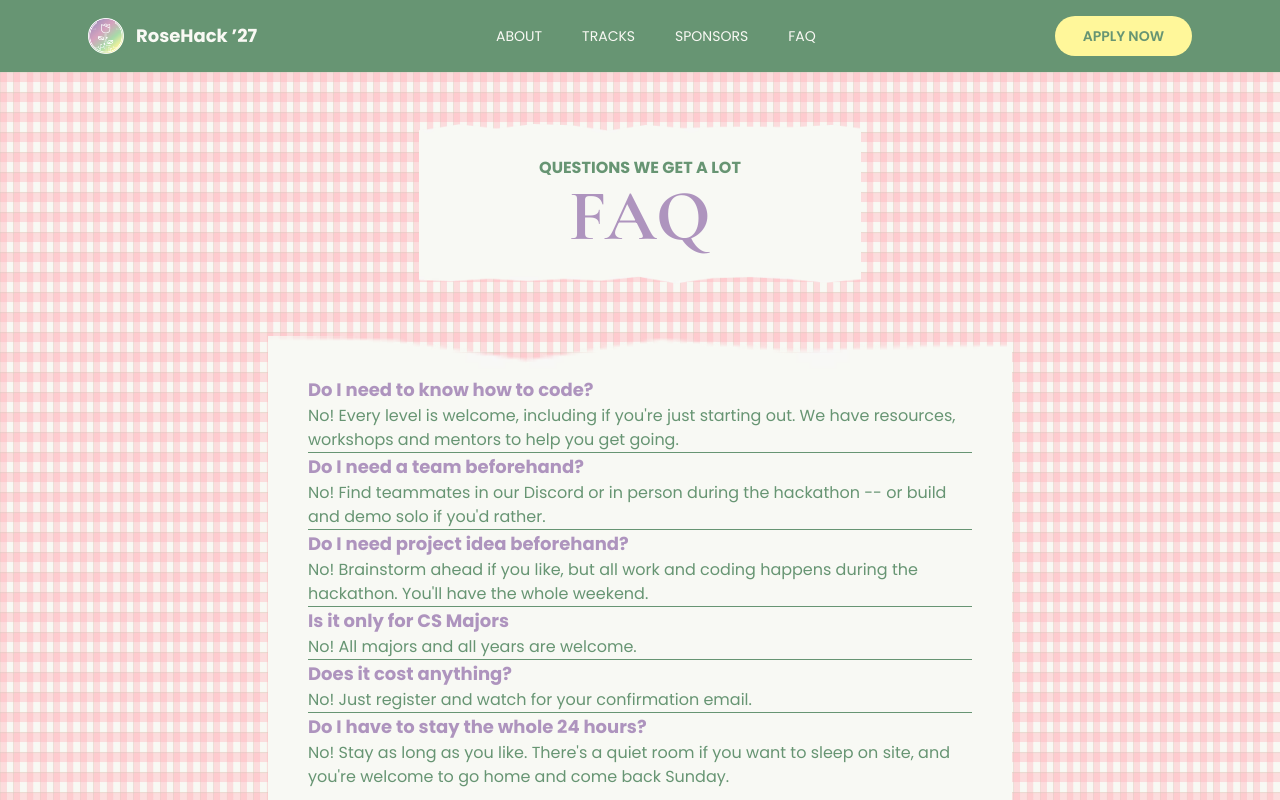
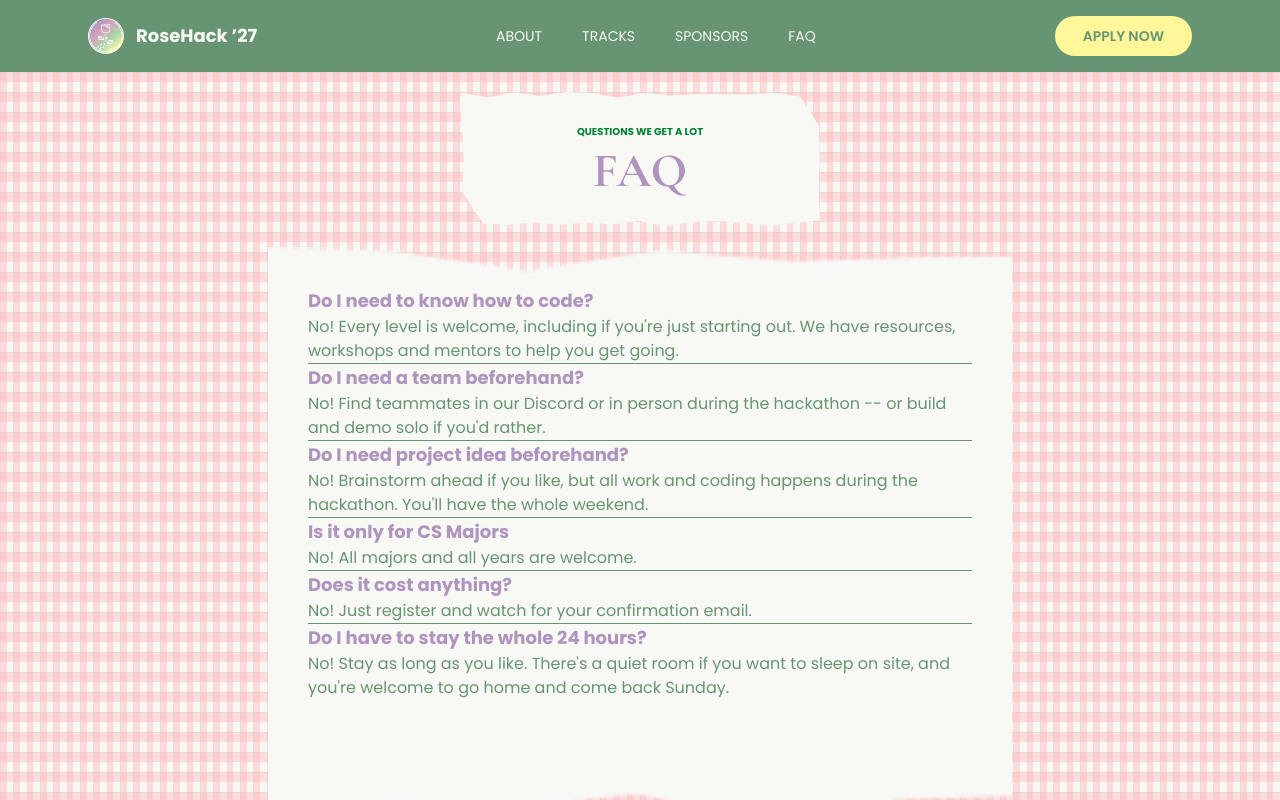
Before and after one commit to rosehackucr/rosehack27, a Next.js app: page /faq in a window 1280 px wide. Shown: the top 800 px of the page. Built offline with nearby package versions, Linux system fonts and the light colour scheme.

Commit message:
Fixed edges

```diff
--- a/src/app/faq/page.tsx
+++ b/src/app/faq/page.tsx
@@ -9,12 +9,12 @@
         <div className="relative mx-auto max-w-3xl">
           {/* Title Section */}
           <section className="text-center">
-            <div className="m-8 inline-flex flex-col items-center justify-center bg-[url('/faq/paper-card-top.webp')] bg-cover bg-center bg-no-repeat px-30 py-8">
-              <h2 className="text-poppins font-bold">
+            <div className="relative z-20 mx-auto inline-flex min-w-[290px] flex-col items-center justify-center bg-[url('/faq/paper-card-top.webp')] bg-[length:100%_100%] bg-center bg-no-repeat px-12 py-8 sm:min-w-[360px] sm:px-16">
+              <h2 className="font-poppins text-[10px] font-bold text-green-700">
                 QUESTIONS WE GET A LOT
               </h2>
 
-              <h1 className="text-rosehack-purple font-cormorant text-7xl font-bold">
+              <h1 className="text-rosehack-purple font-cormorant mt-2 text-5xl font-bold">
                 FAQ
               </h1>
             </div>
```
